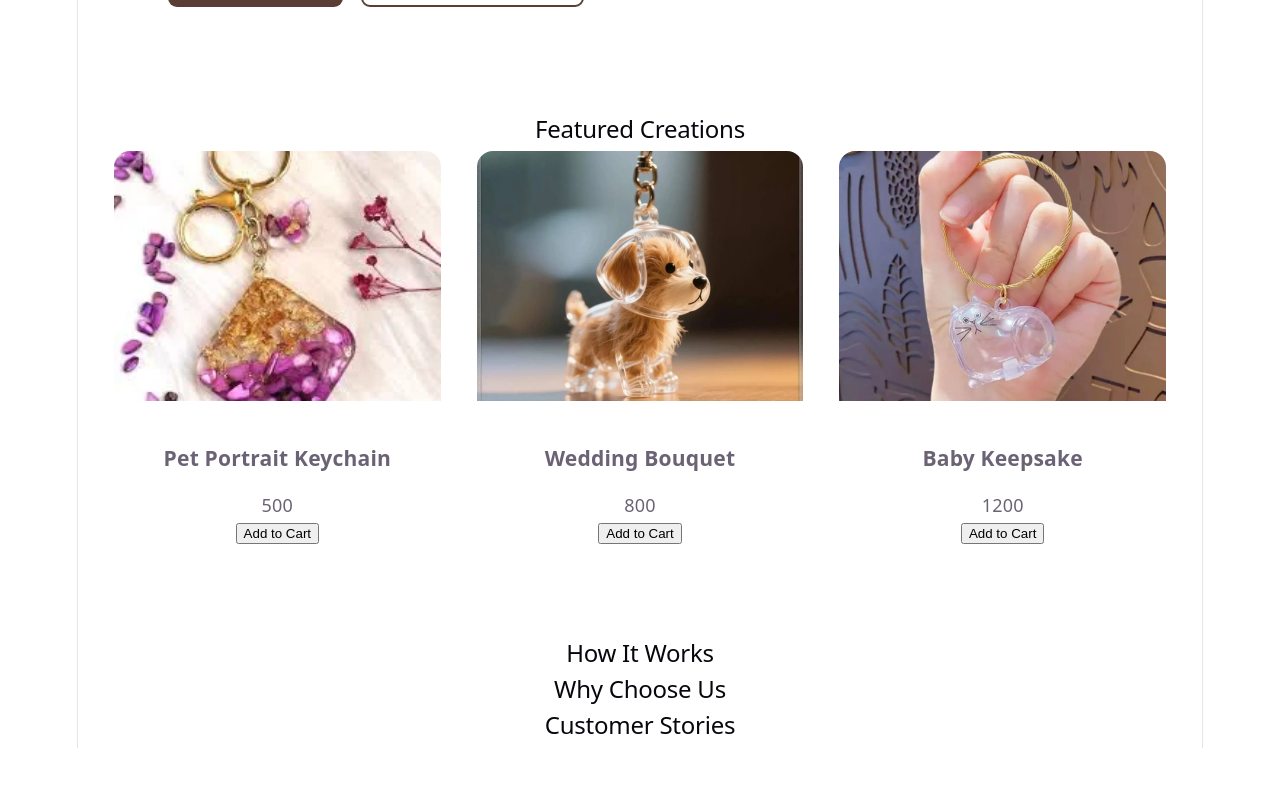
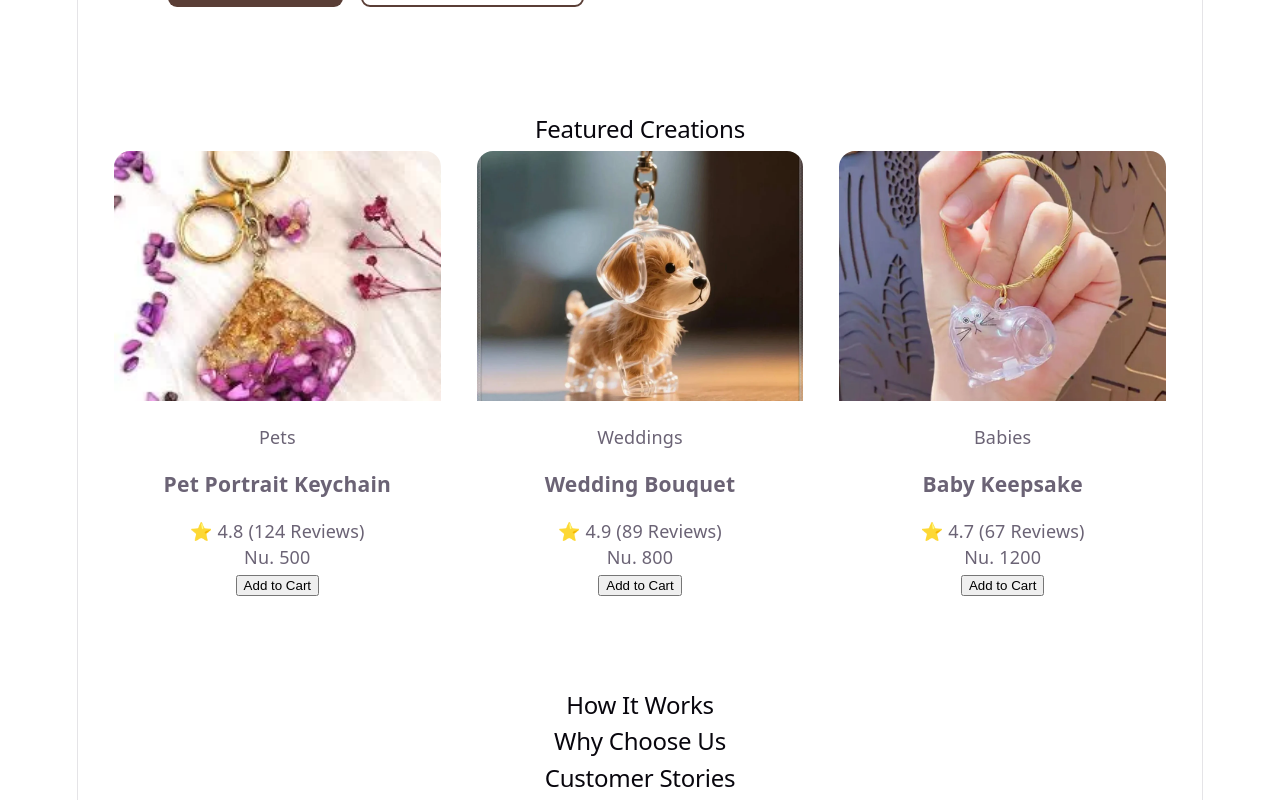
Before and after one commit to pema-kinley/MERN-SUMMER-TERM, a React (Vite) app in the folder key-shop/: page / in a window 1280 px wide. Shown: the part 649-1449 px from the top of the page. Before the commit the page ends 1397 px from the top, so only its background shows below. Built offline with nearby package versions, Linux system fonts and the light colour scheme.

Commit message:
object destructuring for props

```diff
--- a/key-shop/src/components/ProductCard/ProductCard.jsx
+++ b/key-shop/src/components/ProductCard/ProductCard.jsx
@@ -1,24 +1,39 @@
 import styles from "./ProductCard.module.css";
 
-function ProductCard(props) {
+function ProductCard({
+    title,
+    image,
+    category,
+    price,
+    rating,
+    reviewCount,
+    isPersonalized,
+}) {
     return (
         <article className={styles.card}>
             <div className={styles.image}>
-                <img
-                    src={props.image}
-                    alt={props.title}
-                />
-            </div>
-            <div className={styles.content}>
-                <h3>{props.title}</h3>
-                <p>{props.price}</p>
-
-                <button className={styles.addToCartButton}>
-                    Add to Cart
-                </button>
+                <img src={image} alt={title} />
+                {isPersonalized && (
+                    <span className={styles.badge}>✨ Personalized</span>
+                )}
             </div>
 
+            <div className={styles.content}>
+                <div className={styles.topInfo}>
+                    <p className={styles.category}>{category}</p>
+                    <h3 className={styles.title}>{title}</h3>
+                    <p className={styles.rating}>
+                        ⭐ {rating} <span className={styles.reviewCount}>({reviewCount} Reviews)</span>
+                    </p>
+                </div>
 
+                <div className={styles.bottomInfo}>
+                    <p className={styles.price}>Nu. {price}</p>
+                    <button className={styles.addToCartButton}>
+                        Add to Cart
+                    </button>
+                </div>
+            </div>
         </article>
     );
 }
```
